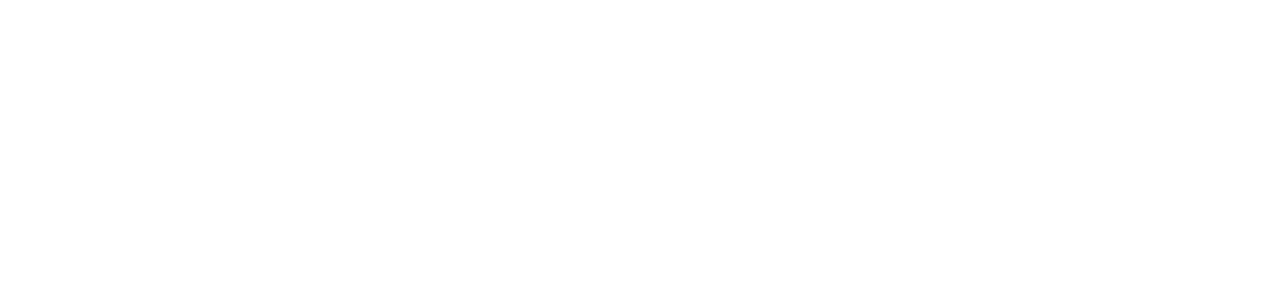
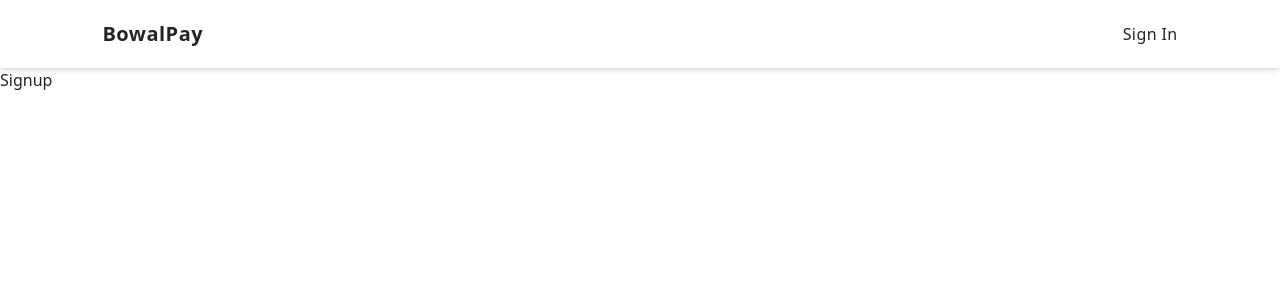
Before and after one commit to BowaDAO/BowalPay, a React (Vite) app in the folder frontend/: page /login in a window 1280 px wide. Before the commit this address had no page. Shown: the top 300 px of the page. Built offline with nearby package versions, Linux system fonts and the light colour scheme.

Commit message:
Account setup layout

```diff
--- a/frontend/src/components/boxes/account-type-box/index.tsx
+++ b/frontend/src/components/boxes/account-type-box/index.tsx
@@ -1,3 +1,5 @@
+import { Link } from "react-router-dom";
+
 type Props = {
   icon: JSX.Element;
   label: string;
@@ -5,11 +7,13 @@
 
 const AccountTypeBox = (props: Props) => {
   return (
-    <article className="flex_col_justify_center text-center gap-2 bg-white shadow-xl py-5 px-10 rounded-xl">
-      {props.icon}
+    <Link to="/register">
+      <article className="flex_col_justify_center text-center gap-2 bg-white shadow-xl py-5 px-10 rounded-xl hover:border-b-4 hover:border-lightpurple  ">
+        {props.icon}
 
-      <h4 className="text-sm font-medium"> {props.label} </h4>
-    </article>
+        <h4 className="text-sm font-medium"> {props.label} </h4>
+      </article>
+    </Link>
   );
 };
 
--- /dev/null
+++ b/frontend/src/components/forms/login-form/index.tsx
@@ -0,0 +1,5 @@
+const LoginForm = () => {
+  return <div>SignupForm</div>;
+};
+
+export default LoginForm;
--- /dev/null
+++ b/frontend/src/components/forms/signup-form/index.tsx
@@ -0,0 +1,5 @@
+const SignupForm = () => {
+  return <div>SignupForm</div>;
+};
+
+export default SignupForm;
--- a/frontend/src/components/navigation-bars/account-setup-navigation-bar/index.tsx
+++ b/frontend/src/components/navigation-bars/account-setup-navigation-bar/index.tsx
@@ -7,7 +7,7 @@
       <Logo />
 
       <Link
-        to=""
+        to="login"
         className="text-base font-medium tracking-wide hover:text-blue"
       >
         Sign In
--- a/frontend/src/components/routing/index.tsx
+++ b/frontend/src/components/routing/index.tsx
@@ -1,11 +1,19 @@
 import { Routes, Route } from "react-router-dom";
-import { Accounts, LandingPage } from "@/pages";
+import { Accounts, LandingPage, Signin, Signup } from "@/pages";
+import { RegisterLayout } from "@/layouts";
 
 const Routing = () => {
   return (
     <Routes>
       <Route path="/" element={<LandingPage />} />
-      <Route path="/accounts" element={<Accounts />} />
+
+      <Route element={<RegisterLayout />}>
+        <Route path="accounts" element={<Accounts />} />
+
+        <Route path="register" element={<Signup />} />
+
+        <Route path="login" element={<Signin />} />
+      </Route>
     </Routes>
   );
 };
--- /dev/null
+++ b/frontend/src/layouts/index.ts
@@ -0,0 +1,3 @@
+import RegisterLayout from "./register-layout";
+
+export { RegisterLayout };
--- /dev/null
+++ b/frontend/src/layouts/register-layout/index.tsx
@@ -0,0 +1,14 @@
+import { AccountSetupNavigationBar } from "@/components";
+import { Outlet } from "react-router-dom";
+
+const RegisterLayout = () => {
+  return (
+    <div>
+      <AccountSetupNavigationBar />
+
+      <Outlet />
+    </div>
+  );
+};
+
+export default RegisterLayout;
--- a/frontend/src/pages/accounts/index.tsx
+++ b/frontend/src/pages/accounts/index.tsx
@@ -1,10 +1,8 @@
-import { AccountSetupNavigationBar } from "@/components";
 import { ChooseAccountType } from "@/containers";
 
 const Accounts = () => {
   return (
     <main>
-      <AccountSetupNavigationBar />
       <ChooseAccountType />
     </main>
   );
--- a/frontend/src/pages/index.ts
+++ b/frontend/src/pages/index.ts
@@ -1,4 +1,6 @@
 import LandingPage from "./landing-page";
 import Accounts from "./accounts";
+import Signup from "./signup";
+import Signin from "./signin";
 
-export { LandingPage, Accounts };
+export { LandingPage, Accounts, Signup, Signin };
--- /dev/null
+++ b/frontend/src/pages/signin/index.tsx
@@ -0,0 +1,5 @@
+const Signin = () => {
+  return <div>Signup</div>;
+};
+
+export default Signin;
--- /dev/null
+++ b/frontend/src/pages/signup/index.tsx
@@ -0,0 +1,5 @@
+const Signup = () => {
+  return <div>Signup</div>;
+};
+
+export default Signup;
--- a/frontend/tailwind.config.js
+++ b/frontend/tailwind.config.js
@@ -11,6 +11,7 @@
         greyishblack: "#434344",
         blue: "#1698f4",
         pink: "#fae5e5",
+        lightpurple: "rgba(118, 84, 187, 0.8689600840336135)",
       },
 
       backgroundColor: {},
```
